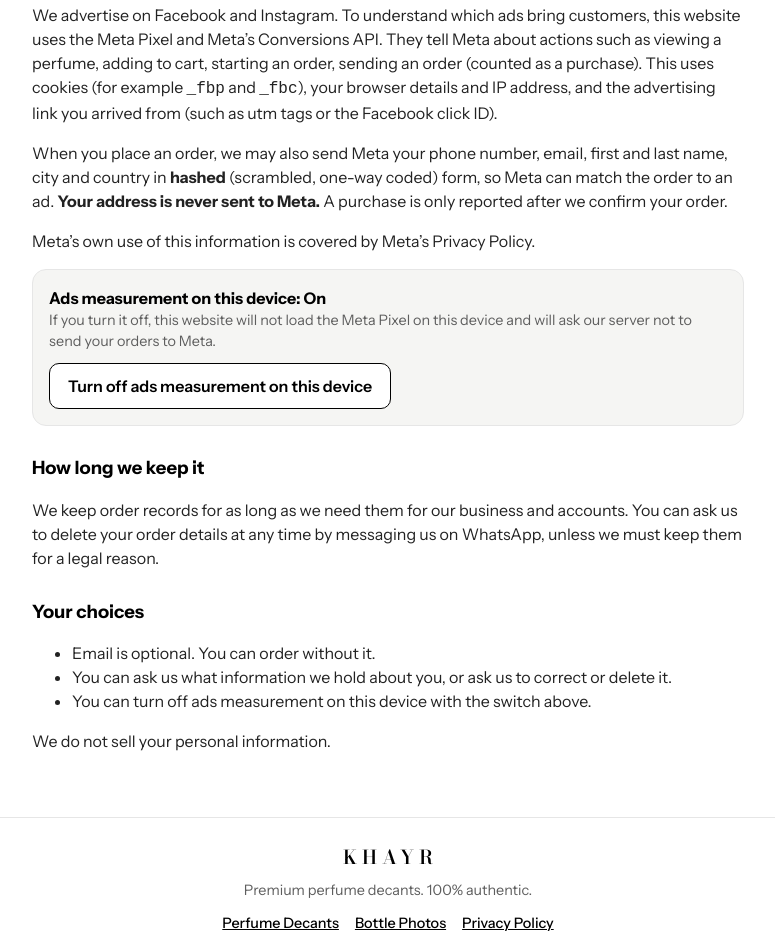
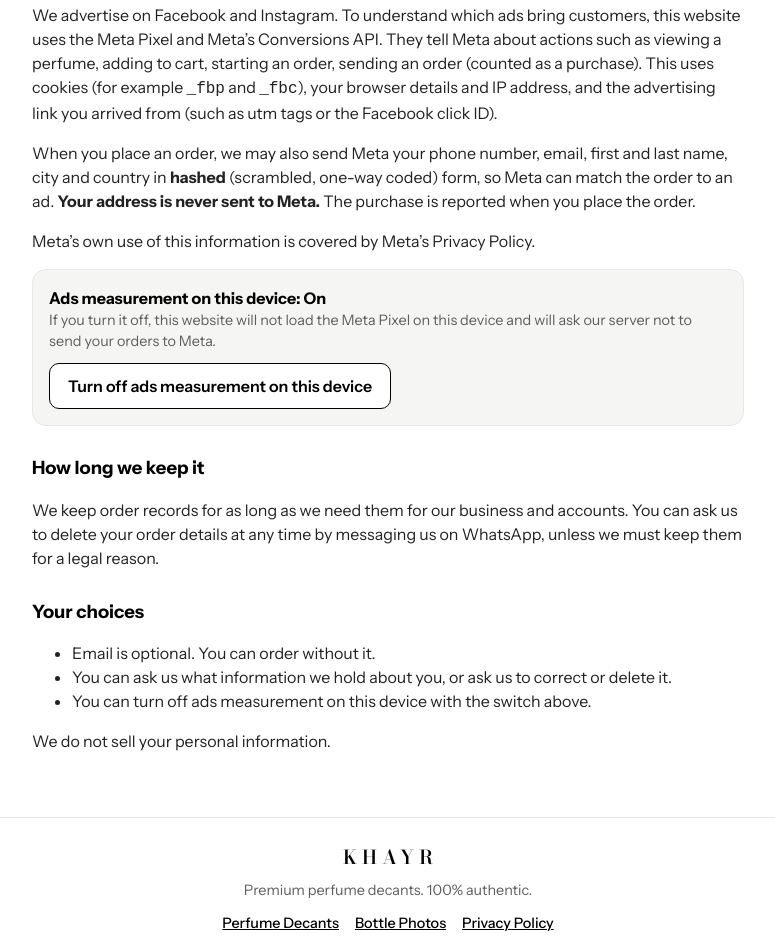
Before and after one commit to Khayrbd/Decants, a plain HTML site: page privacy.html in a window 1280 px wide. Shown: the part 1000-1938 px from the top of the page, without its empty margins (252-1027 px from the left). Drawn offline with nearby package versions, Linux system fonts and the light colour scheme; no server answers.

Commit message:
Add files via upload

```diff
--- a/privacy.html
+++ b/privacy.html
@@ -92,7 +92,7 @@
 
     <h2>Advertising measurement (Meta Pixel and Conversions API)</h2>
     <p>We advertise on Facebook and Instagram. To understand which ads bring customers, this website uses the Meta Pixel and Meta’s Conversions API. They tell Meta about actions such as viewing a perfume, adding to cart, starting an order, sending an order (counted as a purchase). This uses cookies (for example <code>_fbp</code> and <code>_fbc</code>), your browser details and IP address, and the advertising link you arrived from (such as utm tags or the Facebook click ID).</p>
-    <p>When you place an order, we may also send Meta your phone number, email, first and last name, city and country in <b>hashed</b> (scrambled, one-way coded) form, so Meta can match the order to an ad. <b>Your address is never sent to Meta.</b> A purchase is only reported after we confirm your order.</p>
+    <p>When you place an order, we may also send Meta your phone number, email, first and last name, city and country in <b>hashed</b> (scrambled, one-way coded) form, so Meta can match the order to an ad. <b>Your address is never sent to Meta.</b> The purchase is reported when you place the order.</p>
     <p>Meta’s own use of this information is covered by Meta’s Privacy Policy.</p>
     <div class="optbox">
       <b>Ads measurement on this device: <span id="adsState">On</span></b>
```
